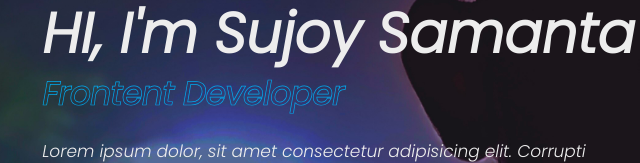
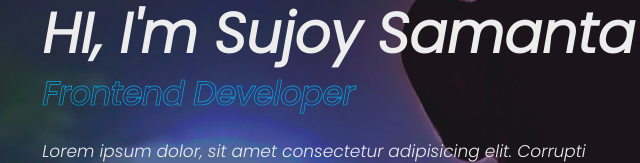
Before and after one commit to SSujoy-Samanta/sujoy-protfolio.com, a plain HTML site: page index.html in a window 1280 px wide. Shown: the part 249-412 px from the top of the page, 73-713 px from the left. Drawn offline with nearby package versions, Linux system fonts and the light colour scheme.

Commit message:
Update index.html

```diff
--- a/index.html
+++ b/index.html
@@ -25,7 +25,7 @@
         <div class="home-content">
             <h1>HI, I'm <span>Sujoy Samanta</span></h1>
             <div class="text-animation">
-                <h3>Frontent Developer</h3>
+                <h3>Frontend Developer</h3>
             </div>
             <p>Lorem ipsum dolor, sit amet consectetur adipisicing elit. Corrupti beatae praesentium doloribus ut, non alias velit suscipit ipsam. Quae fuga quaerat laborum minima necessitatibus vitae ipsam dicta suscipit neque ex. Dolore quae ad ipsa minus.</p>
         </div>
```
